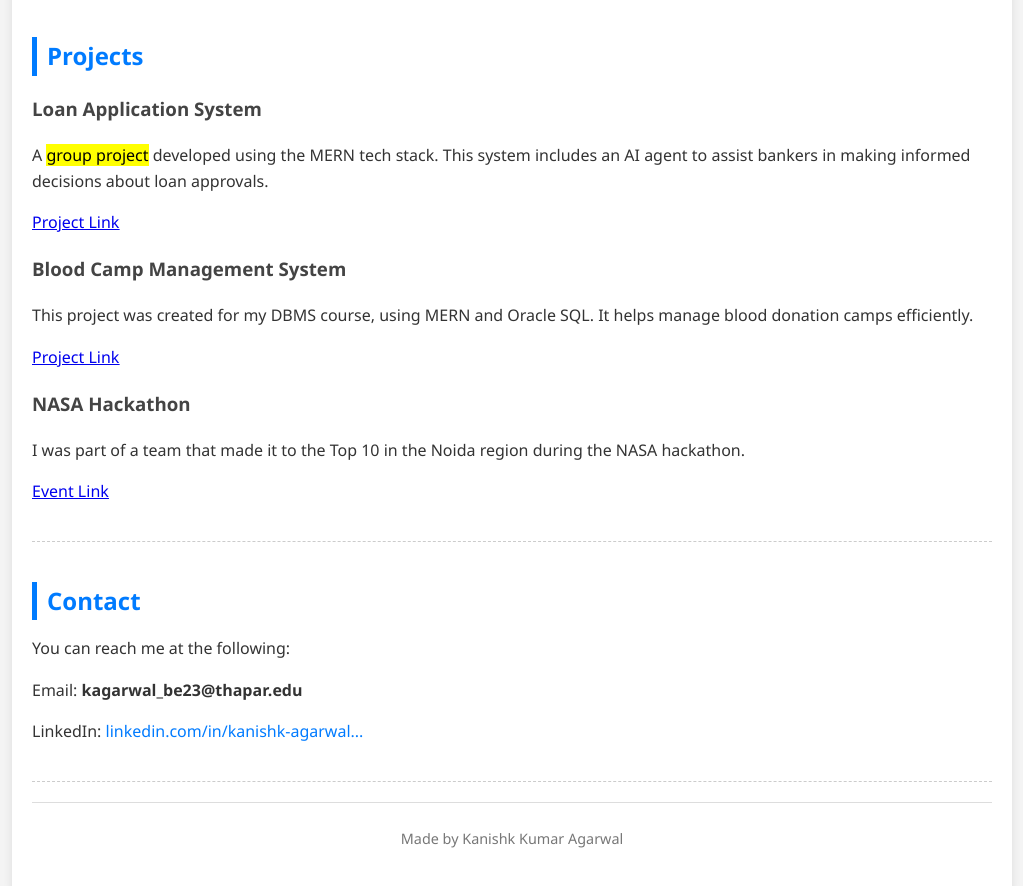
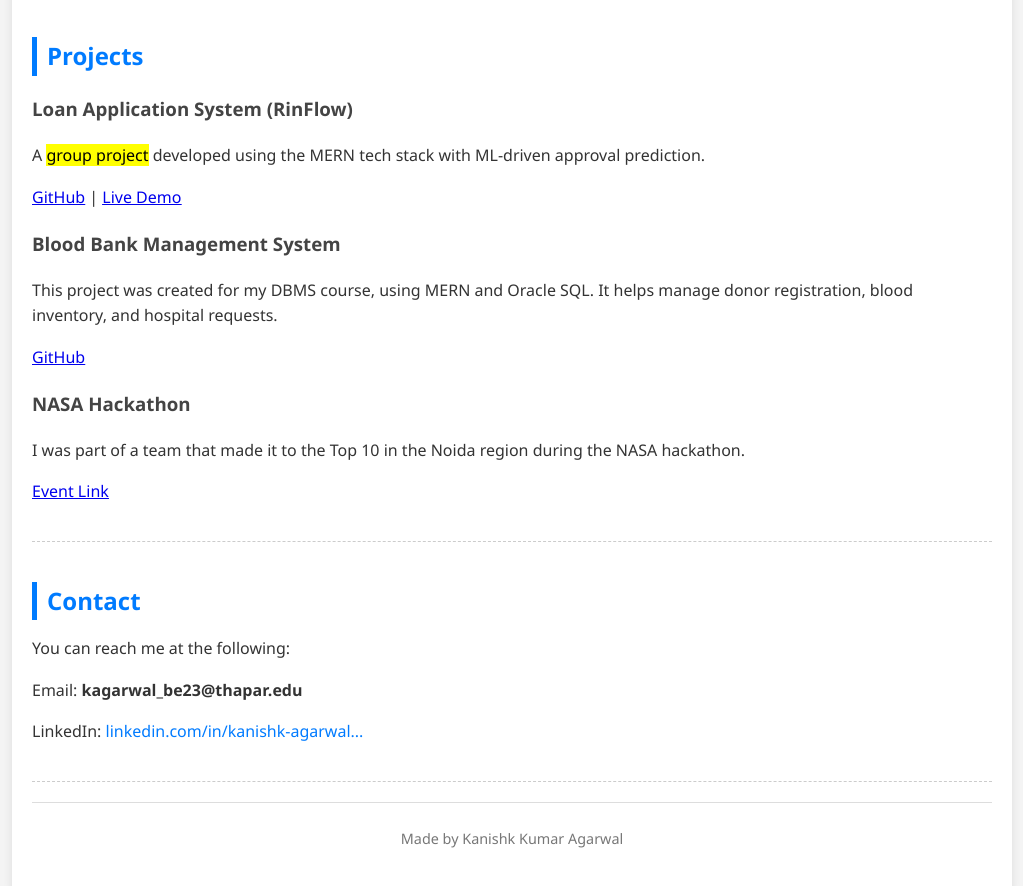
Before and after one commit to Kanishk-blip/UI-UX-Lab-Assignments, a plain HTML site: page UIUX/Assignment1/Portfolio.html in a window 1280 px wide. Shown: the part 1312-2198 px from the top of the page, without its empty margins (128-1151 px from the left). Drawn offline with Linux system fonts and the light colour scheme.

Commit message:
Update Portfolio.html

```diff
--- a/UIUX/Assignment1/Portfolio.html
+++ b/UIUX/Assignment1/Portfolio.html
@@ -257,21 +257,21 @@
     <section id="projects">
         <h2>Projects</h2>
         <div class="project">
-            <h3>Loan Application System</h3>
+            <h3>Loan Application System (RinFlow)</h3>
             <p>
-                A <mark>group project</mark> developed using the MERN tech stack. This system includes an AI agent to assist bankers in making informed decisions about loan approvals.
+                A <mark>group project</mark> developed using the MERN tech stack with ML-driven approval prediction.
             </p>
             <p>
-                <a href="#"><u>Project Link</u></a>
+                <a href="https://github.com/Kanishk-blip/Rinflow_Hacktu"><u>GitHub</u></a> | <a href="https://hacktu-rinflow.onrender.com/"><u>Live Demo</u></a>
             </p>
         </div>
         <div class="project">
-            <h3>Blood Camp Management System</h3>
+            <h3>Blood Bank Management System</h3>
             <p>
-                This project was created for my DBMS course, using MERN and Oracle SQL. It helps manage blood donation camps efficiently.
+                This project was created for my DBMS course, using MERN and Oracle SQL. It helps manage donor registration, blood inventory, and hospital requests.
             </p>
             <p>
-                <a href="#"><u>Project Link</u></a>
+                <a href="https://github.com/Kanishk-blip/DBMS_Project_Blood_Bank"><u>GitHub</u></a>
             </p>
         </div>
         <div class="project">
@@ -280,7 +280,7 @@
                 I was part of a team that made it to the Top 10 in the Noida region during the NASA hackathon.
             </p>
             <p>
-                <a href="#"><u>Event Link</u></a>
+                <a href="https://github.com/Kanishk-blip"><u>Event Link</u></a>
             </p>
         </div>
     </section>
```
